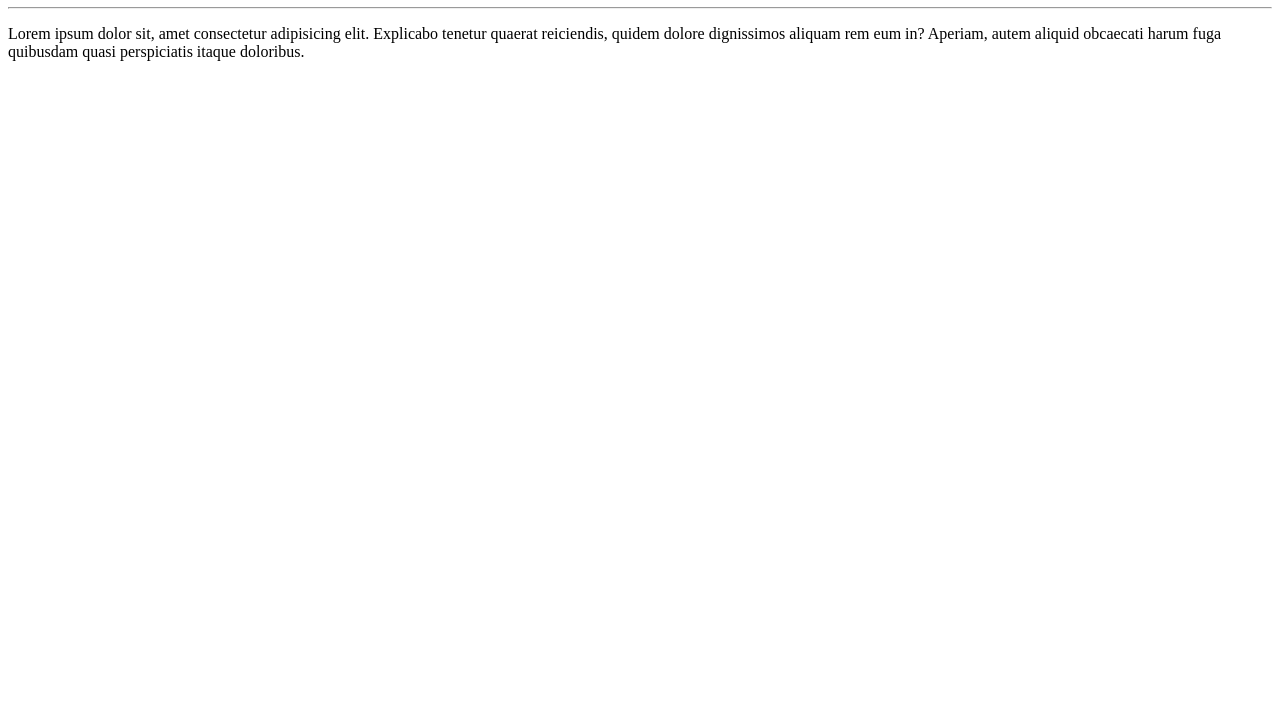
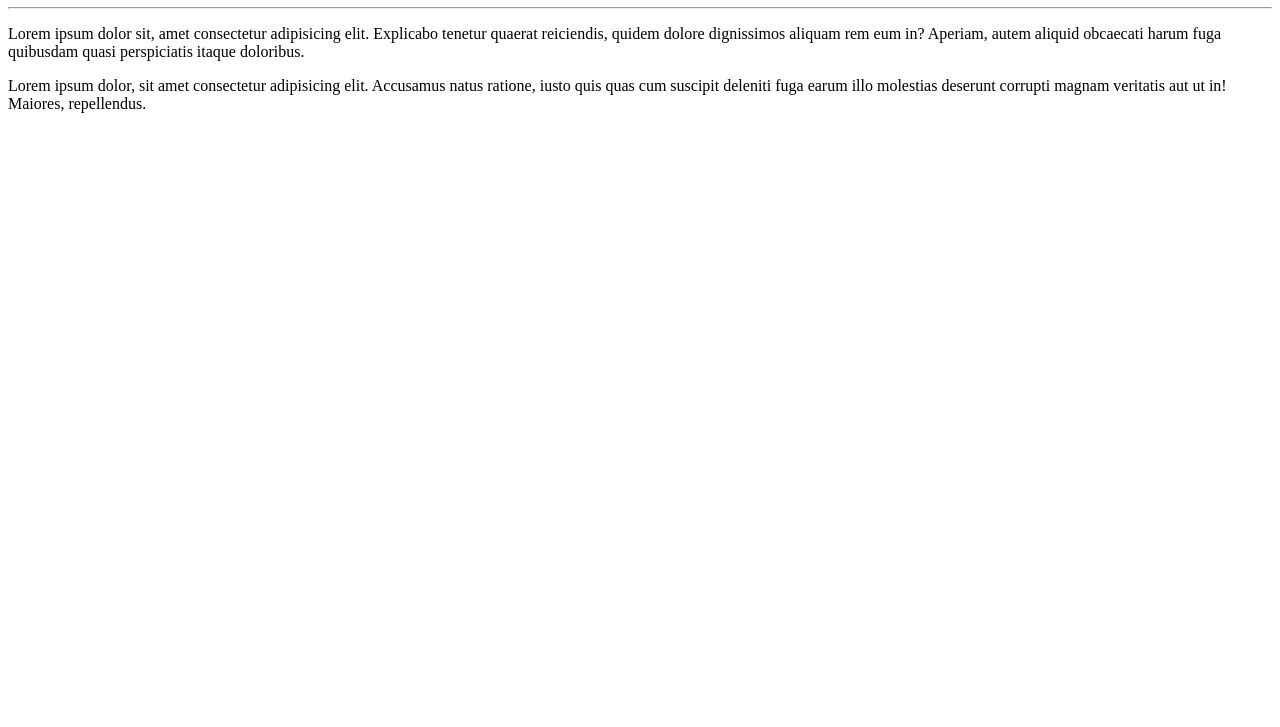
Before and after one commit to AlexandreTNDuarte/Ola-Mundo, a plain HTML site: page site-exemplo/index.html in a window 1280 px wide. Shown: the part 73-800 px from the top of the page. Drawn offline with Linux system fonts and the light colour scheme.

Commit message:
adicionei outro parágrafo

```diff
--- a/site-exemplo/index.html
+++ b/site-exemplo/index.html
@@ -10,6 +10,7 @@
     <h1>Olá, Mundo</h1>
     <hr>
     <p>Lorem ipsum dolor sit, amet consectetur adipisicing elit. Explicabo tenetur quaerat reiciendis, quidem dolore dignissimos aliquam rem eum in? Aperiam, autem aliquid obcaecati harum fuga quibusdam quasi perspiciatis itaque doloribus.</p>
+    <p>Lorem ipsum dolor, sit amet consectetur adipisicing elit. Accusamus natus ratione, iusto quis quas cum suscipit deleniti fuga earum illo molestias deserunt corrupti magnam veritatis aut ut in! Maiores, repellendus.</p>
 
 </body>
 </html>
```
